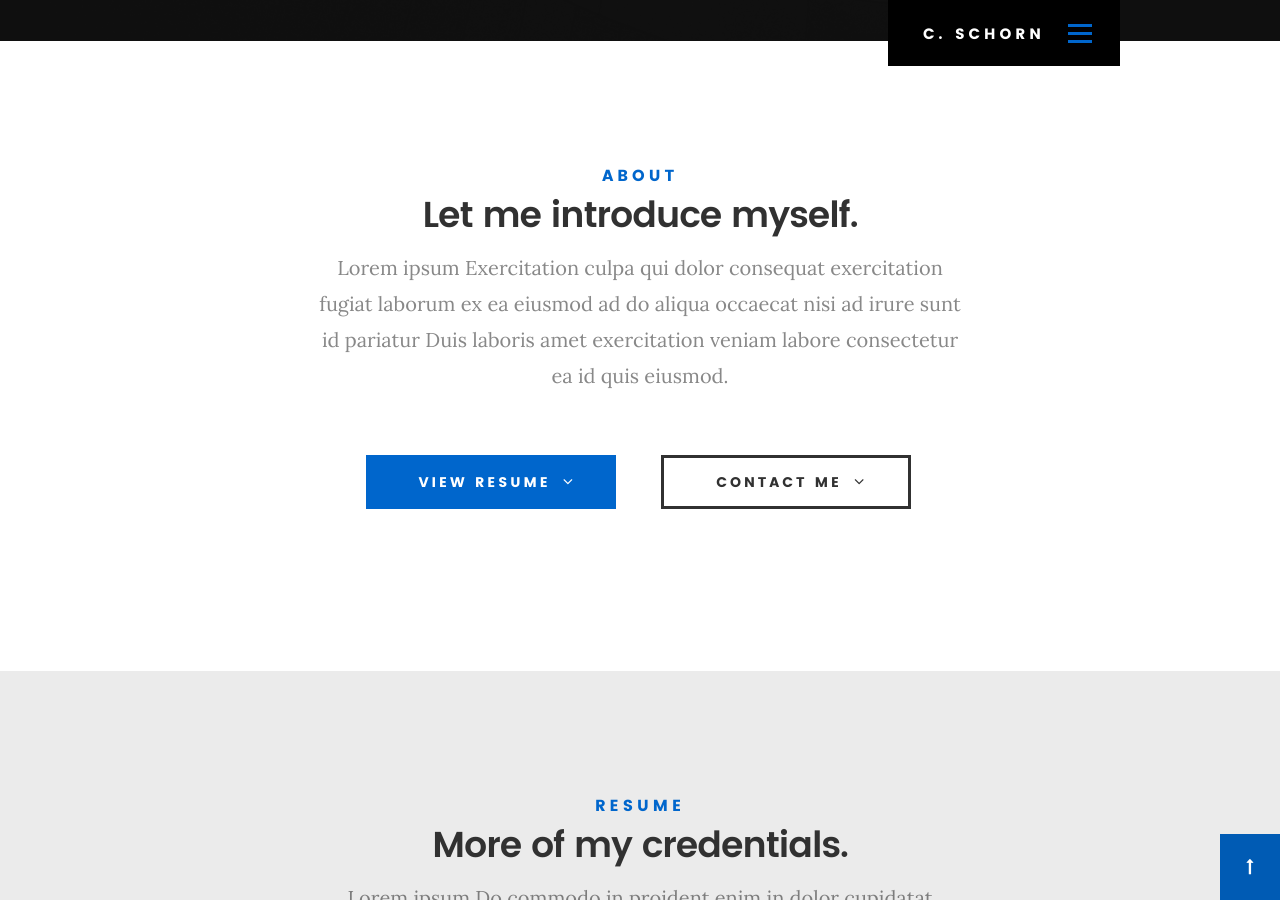
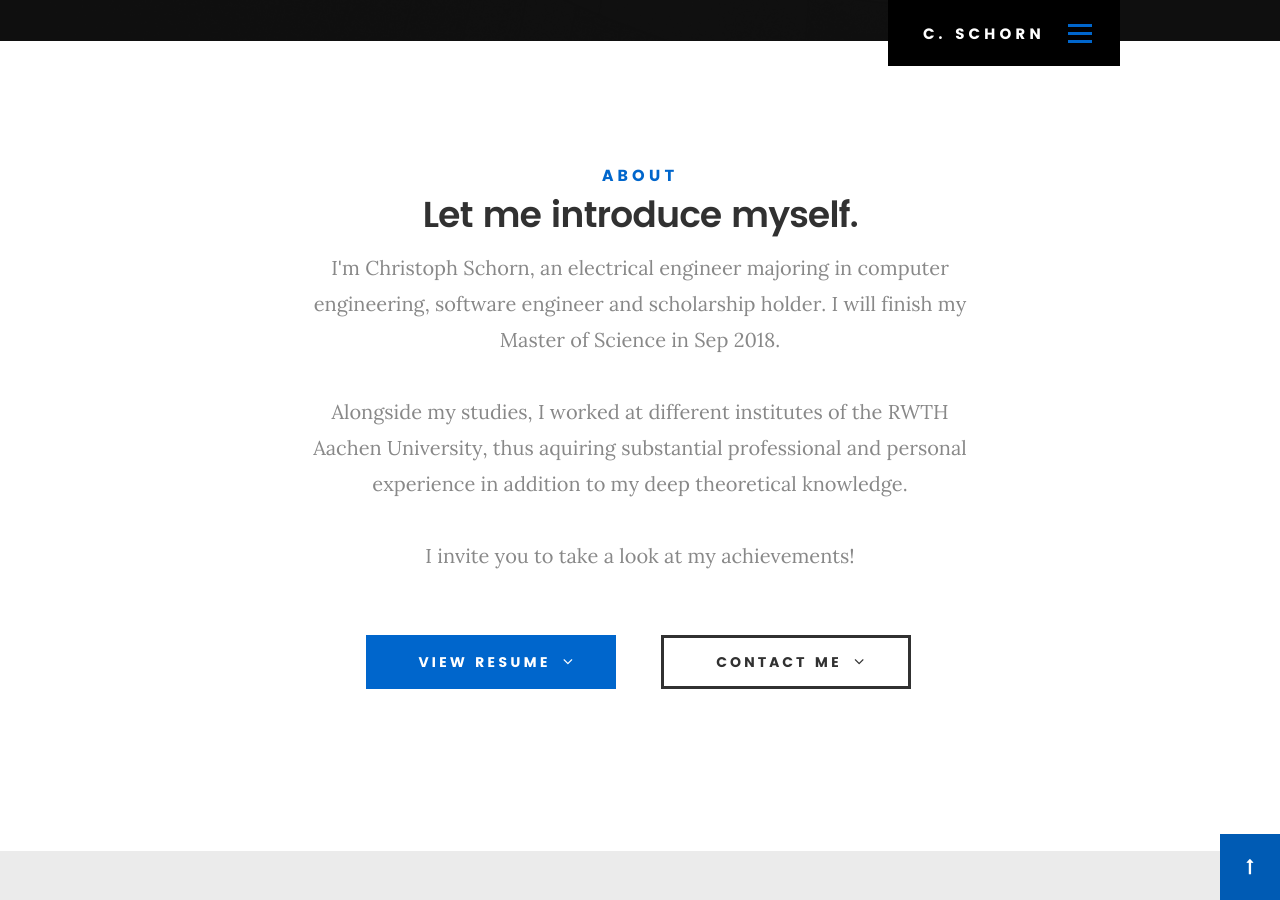
Before and after one commit to chrschorn/chrschorn.github.io, a Jekyll site: the page built from index.html, in a window 1280 px wide and 900 px high, scrolled down 859 px. Built offline with Jekyll 4.4.1, drawn with Linux system fonts in a browser that asks for light colours; some web fonts are replaced; some of the changed text lies outside the part shown.

Commit message:
Write proper texts

```diff
--- a/_config.yml
+++ b/_config.yml
@@ -1,8 +1,6 @@
 title: Christoph Schorn
 logotitle: C. Schorn
-
 fullname: Christoph Schorn
-email: christoph.schorn@gmail.com
 
 # Socials
 github: chrschorn
--- a/_includes/contact.html
+++ b/_includes/contact.html
@@ -7,8 +7,6 @@
 
             <h5>Contact</h5>
             <h1>I'd Love To Hear From You.</h1>
-
-            <p class="lead">Lorem ipsum Do commodo in proident enim in dolor cupidatat adipisicing dolore officia nisi aliqua incididunt Ut veniam lorem ipsum Consectetur ut in in eu do.</p>
 
         </div>
     </div> <!-- /section-intro -->
@@ -69,8 +67,7 @@
 
             <h5>Email Me At</h5>
 
-            <p>someone@kardswebsite.com</p>
-
+            <a class="insertemail"></a>
         </div>
 
         <div class="col-four tab-full">
@@ -79,9 +76,9 @@
                 <i class="icon-phone"></i>
             </div>
 
-            <h5>Call Me At</h5>
+            <h5>Call Me</h5>
 
-            <p> Mobile: (+63) 555 0100</p>
+            <p>... after messaging me :<span style="font-size: 12px">)</span></p>
 
         </div>
         <div class="col-two"></div>
--- a/_includes/socials.html
+++ b/_includes/socials.html
@@ -1,5 +1,5 @@
-<li><a href="mailto:{{ site.email }}"><i class="fa fa-paper-plane"></i></a></li>
-<li><a href="https://scholar.google.de/citations?user={{ site.gscholar }}"><i class="fa fa-graduation-cap"></i></a></li>
-<li><a href="https://github.com/{{ site.github }}"><i class="fa fa-github"></i></a></li>
-<li><a href="https://www.linkedin.com/in/{{ site.linkedin }}"><i class="fa fa-linkedin"></i></a></li>
-<li><a href="https://xing.to/{{ site.xing }}"><i class="fa fa-xing"></i></a></li>
+<li><a class="insertmailto" target="_blank"><i class="fa fa-paper-plane"></i></a></li>
+<li><a href="https://scholar.google.de/citations?user={{ site.gscholar }}" target="_blank"><i class="fa fa-graduation-cap"></i></a></li>
+<li><a href="https://github.com/{{ site.github }}" target="_blank"><i class="fa fa-github"></i></a></li>
+<li><a href="https://www.linkedin.com/in/{{ site.linkedin }}" target="_blank"><i class="fa fa-linkedin"></i></a></li>
+<li><a href="https://xing.to/{{ site.xing }}" target="_blank"><i class="fa fa-xing"></i></a></li>
--- a/css/main.scss
+++ b/css/main.scss
@@ -1143,8 +1143,8 @@ header .logo a {
   	font-size: 15px;
     text-transform: uppercase;
 	letter-spacing: 4px;
-	text-shadow: none;
-	color: white;
+	text-shadow: 0 0 0.1px white;
+	color: transparent;
 }
 
 /**
@@ -2469,6 +2469,9 @@ header .logo a {
 .contact-info h5 {
 	color: $primary-color;
 }
+.contact-info a {
+	color: #6e6e6e;
+}
 
 /**
  * loader animation - (_layout.scss)
--- a/index.html
+++ b/index.html
@@ -11,7 +11,10 @@ layout: home
             <h5>About</h5>
             <h1>Let me introduce myself.</h1>
 
-            <p class="lead">Lorem ipsum Exercitation culpa qui dolor consequat exercitation fugiat laborum ex ea eiusmod ad do aliqua occaecat nisi ad irure sunt id pariatur Duis laboris amet exercitation veniam labore consectetur ea id quis eiusmod.</p>
+        <p class="lead">I'm Christoph Schorn, an electrical engineer majoring in computer engineering, software engineer and scholarship holder. I will finish my Master of Science in Sep 2018.<br><br>
+        Alongside my studies, I worked at different institutes of the RWTH Aachen University, thus aquiring substantial professional and personal experience in addition to my deep theoretical knowledge.
+            <br><br>I invite you to take a look at my achievements!
+            </p>
 
         </div>
     </div> <!-- /section-intro -->
@@ -33,9 +36,9 @@ layout: home
         <div class="col-twelve">
 
             <h5>Resume</h5>
-            <h1>More of my credentials.</h1>
+            <h1>Achievements, projects and experiences.</h1>
 
-            <p class="lead">Lorem ipsum Do commodo in proident enim in dolor cupidatat adipisicing dolore officia nisi aliqua incididunt Ut veniam lorem ipsum Consectetur ut in in eu do.</p>
+            <p class="lead">In this compact one-page resume, you can find some of my most defining achievements, projects and experiences.</p>
 
             <a class="button button-primary download" href="{{ site.resumepath }}" title="Download Resume" download="Resume_Christoph_Schorn">
                 Download Resume <i class="fa fa-download"></i>
--- a/js/main.js
+++ b/js/main.js
@@ -22,7 +22,14 @@
 
       });
 
-  	})
+  	});
+
+
+   /* Insert email & phone */
+    var email = "christoph" + "." + "schorn" + "@" + "gmail.com";
+
+	$("a.insertemail").html(email).attr('href', 'mailto:' + email);
+	$("a.insertmailto").attr('href', 'mailto:' + email);
 
 
   	/*---------------------------------------------------- */
@@ -211,7 +218,6 @@
   	/*---------------------------------------------------- */
 	/*	contact form
 	------------------------------------------------------ */
-	var email = "christoph" + "." + "schorn" + "@" + "gmail.com"
 
 	/* local validation */
 	$('#contactForm').validate({
```
